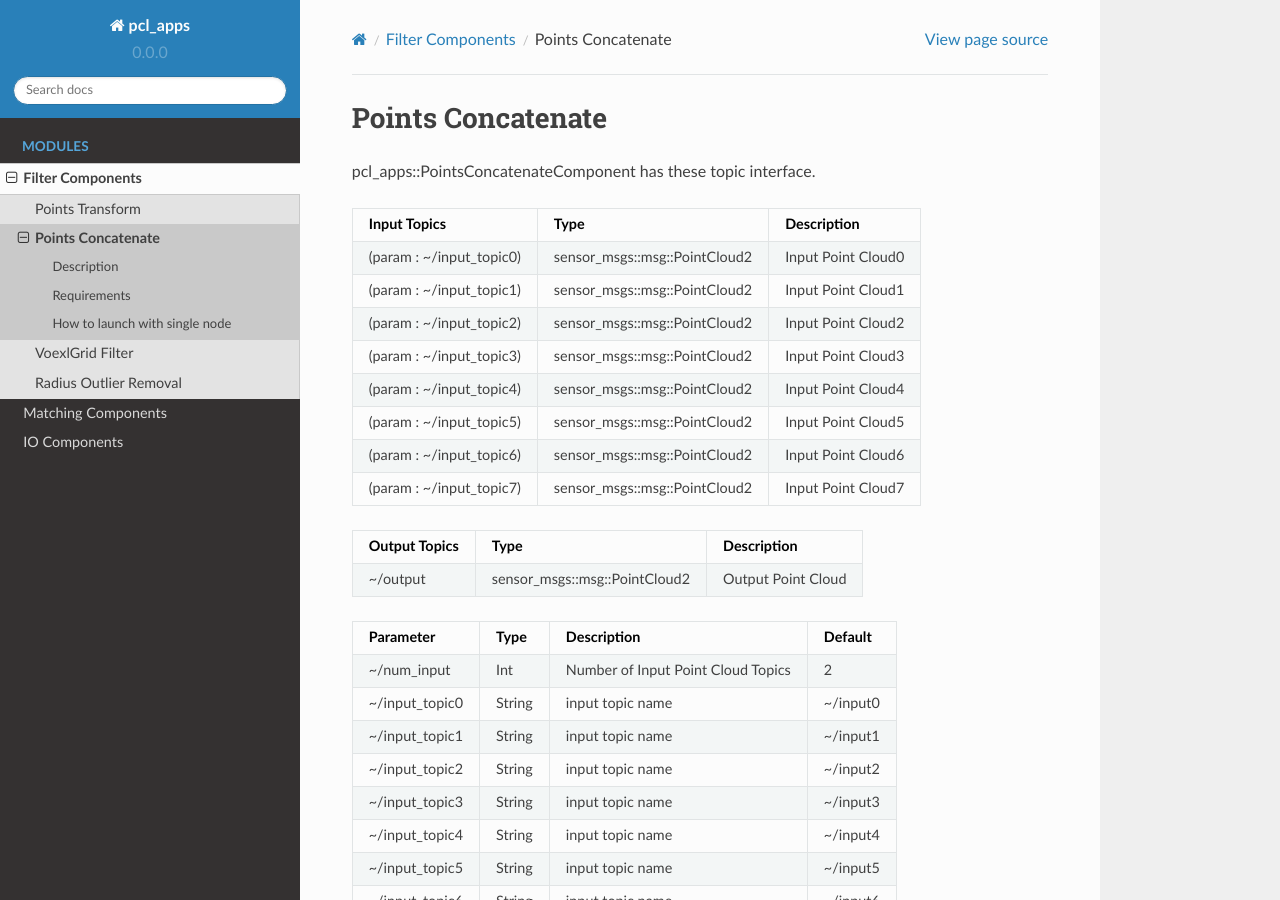
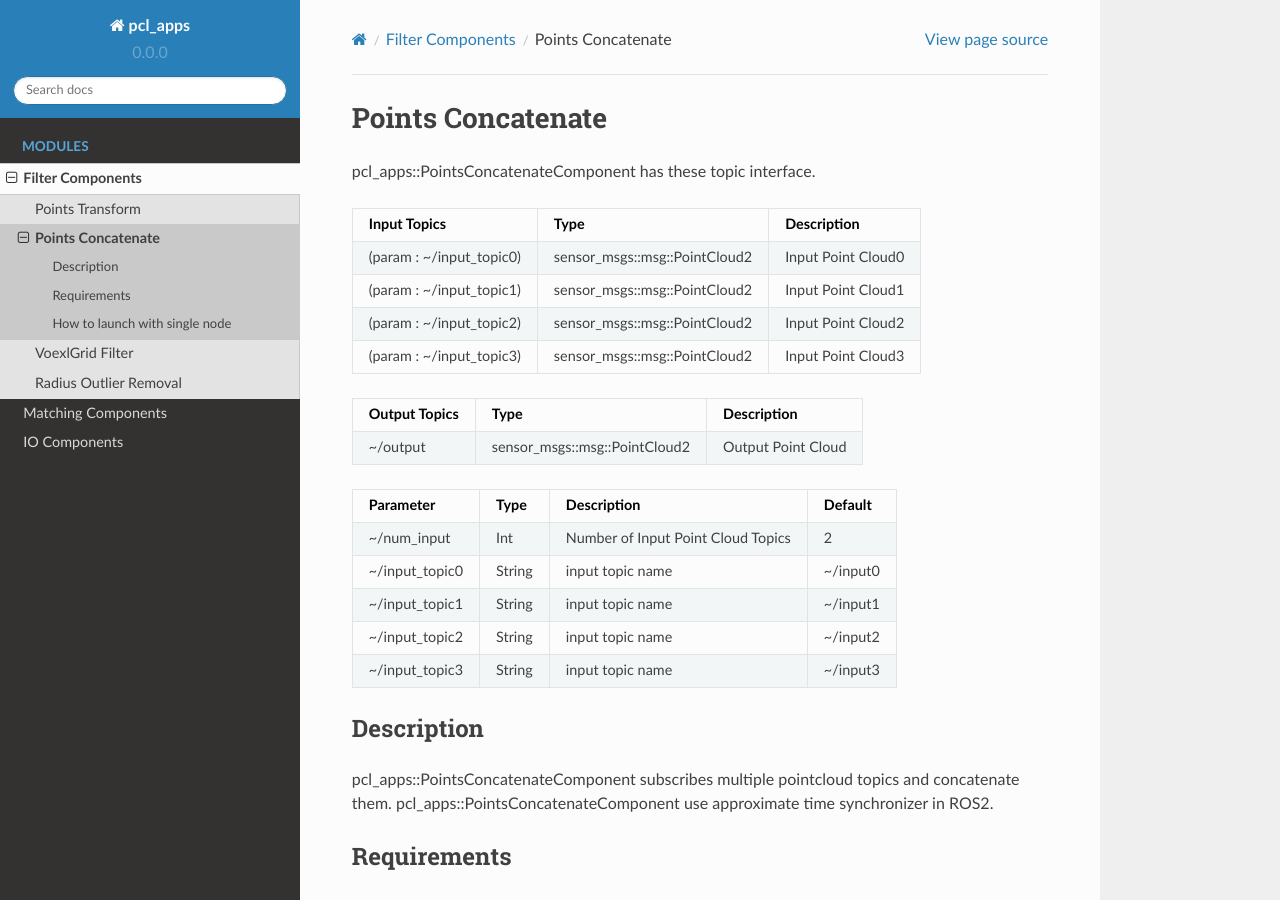
Before and after one commit to OUXT-Polaris/pcl_apps, a Sphinx documentation site: the page built from pcl_apps/doc/modules/filter/points_concatenate.rst, in a window 1280 px wide and 900 px high. Built offline with Sphinx 7.4.7 and the Read the Docs theme 2.0.0, drawn with Linux system fonts in a browser that asks for light colours; pages that are not in the unit, such as notebooks, are missing from menus; some of the changed text lies outside the part shown.

Commit message:
update docs
Signed-off-by: Masaya Kataoka <ms.kataoka@gmail.com>

```diff
--- a/pcl_apps/doc/modules/filter/points_concatenate.rst
+++ b/pcl_apps/doc/modules/filter/points_concatenate.rst
@@ -13,14 +13,6 @@ pcl_apps::PointsConcatenateComponent has these topic interface.
 | (param : ~/input_topic2) | sensor_msgs::msg::PointCloud2 | Input Point Cloud2  |
 +--------------------------+-------------------------------+---------------------+
 | (param : ~/input_topic3) | sensor_msgs::msg::PointCloud2 | Input Point Cloud3  |
-+--------------------------+-------------------------------+---------------------+
-| (param : ~/input_topic4) | sensor_msgs::msg::PointCloud2 | Input Point Cloud4  |
-+--------------------------+-------------------------------+---------------------+
-| (param : ~/input_topic5) | sensor_msgs::msg::PointCloud2 | Input Point Cloud5  |
-+--------------------------+-------------------------------+---------------------+
-| (param : ~/input_topic6) | sensor_msgs::msg::PointCloud2 | Input Point Cloud6  |
-+--------------------------+-------------------------------+---------------------+
-| (param : ~/input_topic7) | sensor_msgs::msg::PointCloud2 | Input Point Cloud7  |
 +--------------------------+-------------------------------+---------------------+
 
 +------------------+-------------------------------+---------------------+
@@ -42,14 +34,6 @@ pcl_apps::PointsConcatenateComponent has these topic interface.
 +-------------------+----------+---------------------------------------+----------+
 | ~/input_topic3    | String   | input topic name                      | ~/input3 |
 +-------------------+----------+---------------------------------------+----------+
-| ~/input_topic4    | String   | input topic name                      | ~/input4 |
-+-------------------+----------+---------------------------------------+----------+
-| ~/input_topic5    | String   | input topic name                      | ~/input5 |
-+-------------------+----------+---------------------------------------+----------+
-| ~/input_topic6    | String   | input topic name                      | ~/input6 |
-+-------------------+----------+---------------------------------------+----------+
-| ~/input_topic7    | String   | input topic name                      | ~/input7 |
-+-------------------+----------+---------------------------------------+----------+
 
 
 Description
```
